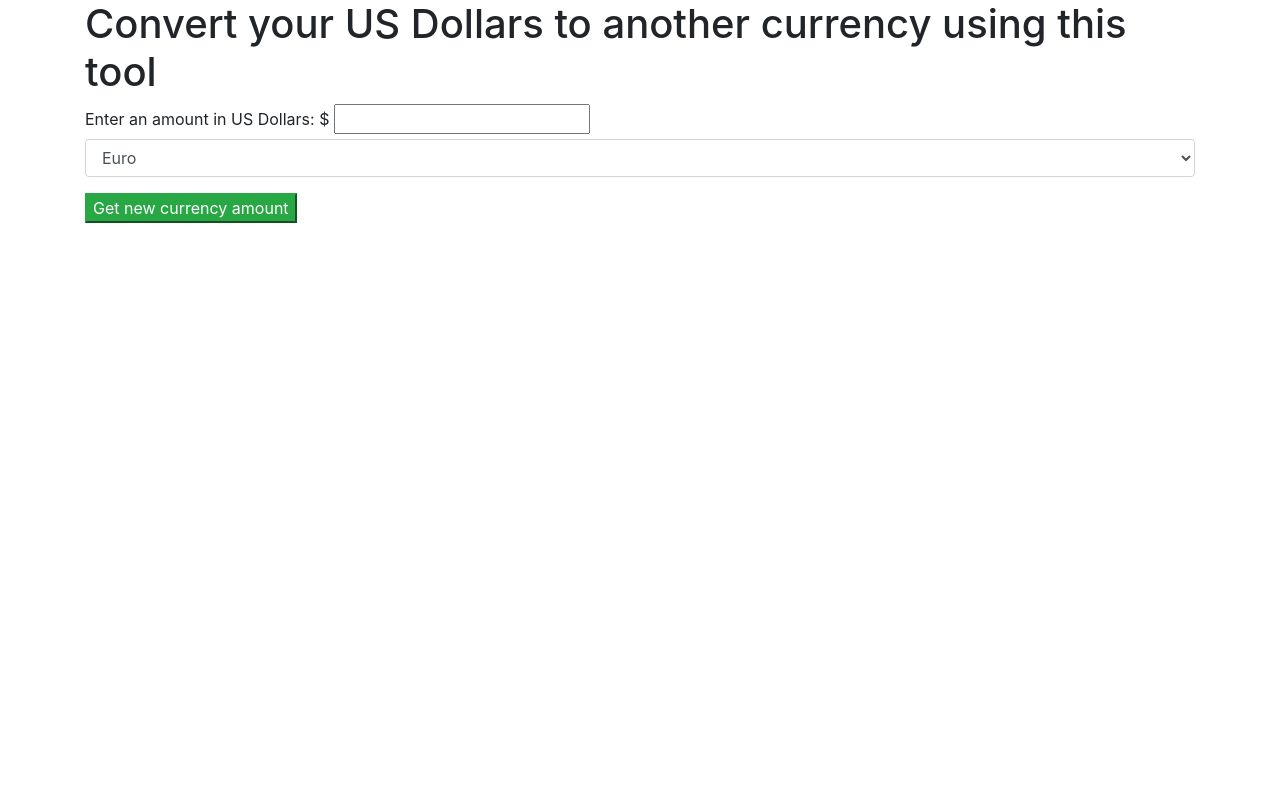
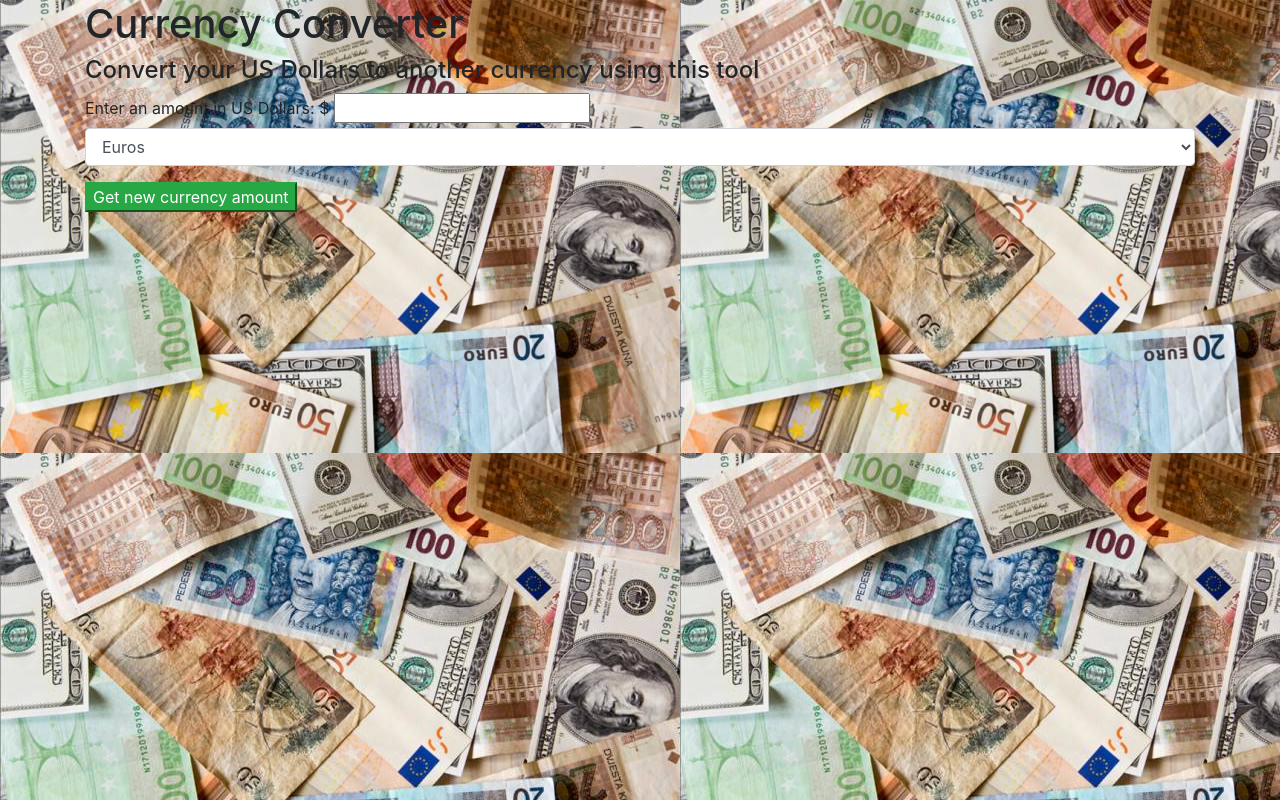
Before and after one commit to dkmerys/currency-exchanger, a website built with webpack: page src/index.html in a window 1280 px wide. Built offline with nearby package versions, Linux system fonts and the light colour scheme.

Commit message:
update README.md and add img directory

```diff
--- a/src/index.html
+++ b/src/index.html
@@ -1,23 +1,29 @@
-<html>
-
+<html lang="en">
 <head>
-  <title>Currency Exchanger</title>
+  <meta charset="UTF-8">
+  <meta name="viewport" content="width=device-width, initial-scale=1.0">
+  <title>Currency Converter</title>
 </head>
-
 <body>
   <div class="container">
-    <h1>Convert your US Dollars to another currency using this tool</h1>
+    <h1>Currency Converter</h1>
+    <h4>Convert your US Dollars to another currency using this tool</h4>
     <div>
       <form>
         <label for="dollars">Enter an amount in US Dollars: $</label>
         <input id="dollars" type="text">
         <div class="dropdown">
           <select class="form-control" id="newCurrency">
-            <option value="EUR">Euro</option>
-            <option value="JPY">Yen</option>
-            <option value="GBP">Pound</option>
-            <option value="MXN">Peso</option>
+            <option value="EUR">Euros</option>
+            <option value="JPY">Japanese Yen</option>
+            <option value="GBP">British Pound</option>
+            <option value="MXN">Mexican Peso</option>
             <option value="CAD">Canadian Dollar</option>
+            <option value=""></option>
+            <option value=""></option>
+            <option value=""></option>
+            <option value=""></option>
+            <option value=""></option>
           </select>
         </div>
       </form>
--- a/src/main.js
+++ b/src/main.js
@@ -25,8 +25,7 @@ $(document).ready(function () {
         // $('.showRate').text(`The current exchange rate for 1 USD to 1 ${newCurrency} is: ${response.conversion_rates.USD}.`);
         $('.showNewAmount').text(`${dollars} USD is ${(response.conversion_rates[newCurrency] * dollars)} ${newCurrency}.`);
       } else {
-        $('.showRate').text(`There was an error handling your request. Are you sure you picked a real currency?`);
-        $('.showNewAmount').text(`Please check your inputs and try again. Make sure it's a number.`);
+        $('.showNewAmount').text(`There was an error handling your request. Please double-check your API key and try again.`);
       }
     }
   });
--- a/src/styles.css
+++ b/src/styles.css
@@ -0,0 +1,3 @@
+body {
+  background-image: url(../img/money-pile.jpg);
+}
```
Also changed, not shown: README.md, img/money-pile.jpg (added).
